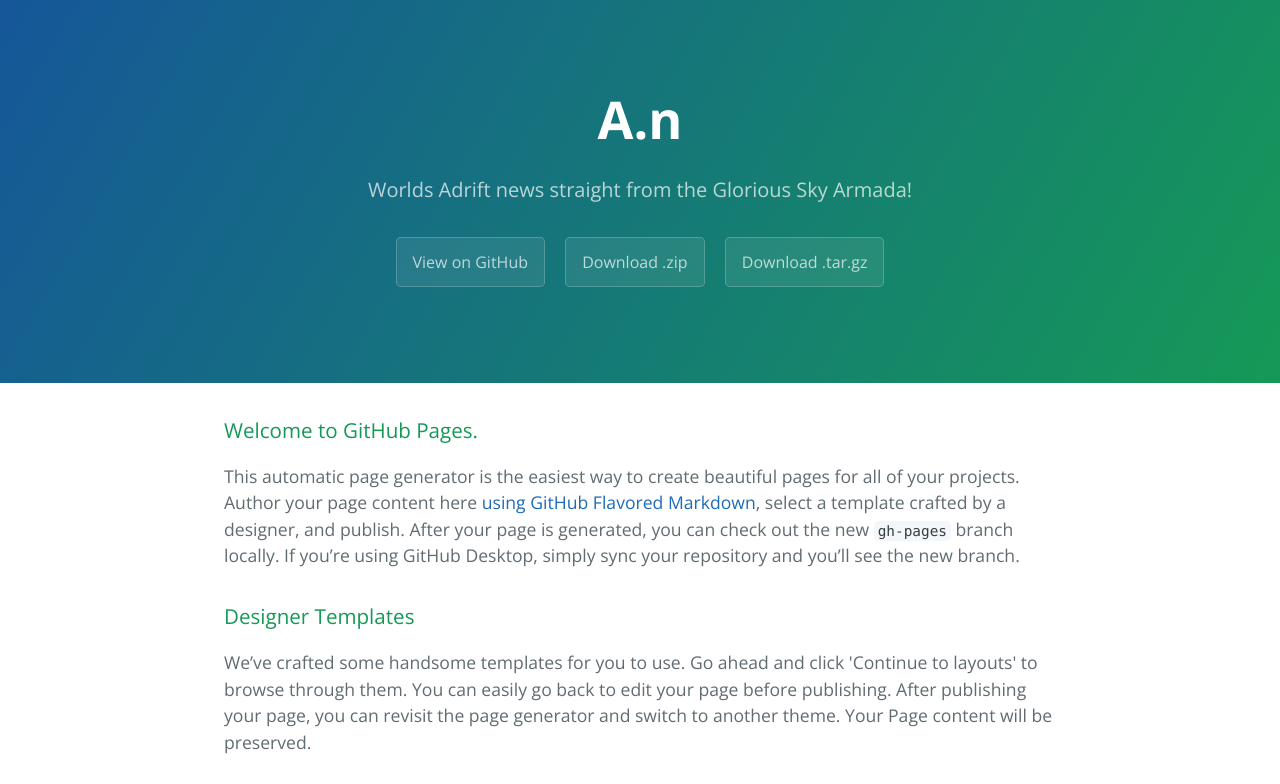
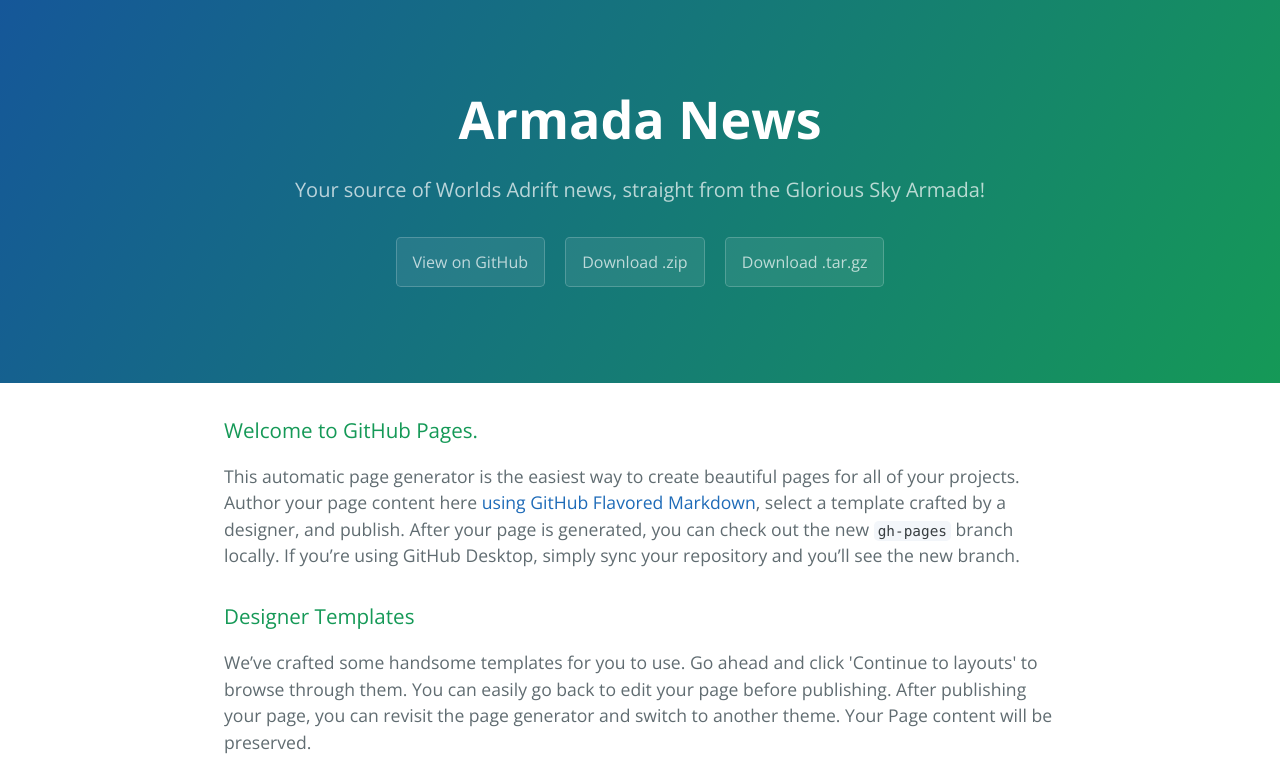
Before and after one commit to SonofEarl/a.n, a plain HTML site: page index.html in a window 1280 px wide. Shown: the top 784 px of the page. Drawn offline with nearby package versions, Linux system fonts and the light colour scheme.

Commit message:
Update index.html
Change the page title and slogan

```diff
--- a/index.html
+++ b/index.html
@@ -2,7 +2,7 @@
 <html lang="en-us">
   <head>
     <meta charset="UTF-8">
-    <title>A.n by armadanews</title>
+    <title>Armada News Network</title>
     <meta name="viewport" content="width=device-width, initial-scale=1">
     <link rel="stylesheet" type="text/css" href="stylesheets/normalize.css" media="screen">
     <link href='https://fonts.googleapis.com/css?family=Open+Sans:400,700' rel='stylesheet' type='text/css'>
@@ -11,8 +11,8 @@
   </head>
   <body>
     <section class="page-header">
-      <h1 class="project-name">A.n</h1>
-      <h2 class="project-tagline">Worlds Adrift news straight from the Glorious Sky Armada!</h2>
+      <h1 class="project-name">Armada News</h1>
+      <h2 class="project-tagline">Your source of Worlds Adrift news, straight from the Glorious Sky Armada!</h2>
       <a href="https://github.com/armadanews/a.n" class="btn">View on GitHub</a>
       <a href="https://github.com/armadanews/a.n/zipball/master" class="btn">Download .zip</a>
       <a href="https://github.com/armadanews/a.n/tarball/master" class="btn">Download .tar.gz</a>
```
